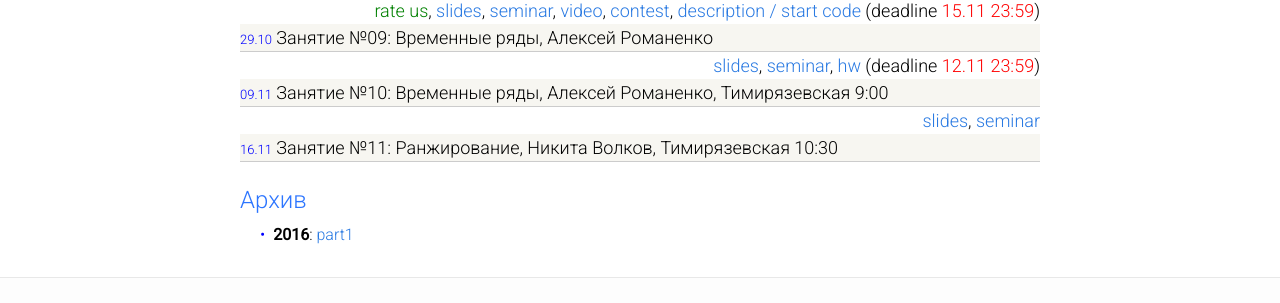
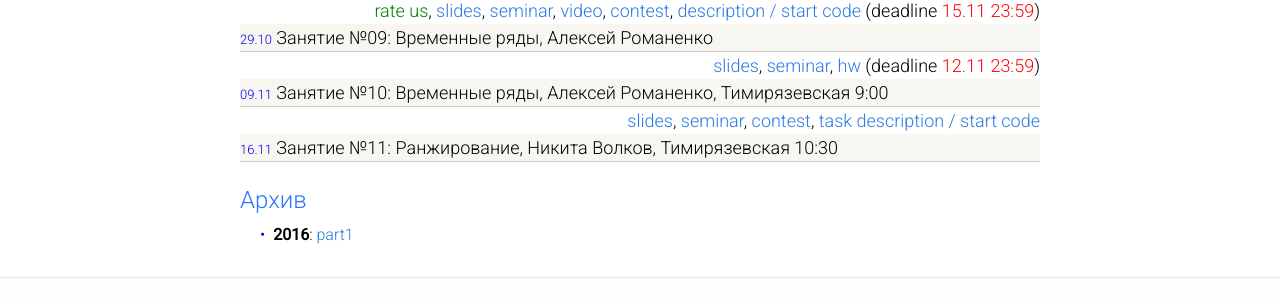
Before and after one commit to ml-mipt/old-ml-mipt.github.io, a Jekyll site: the page built from index.html, in a window 1280 px wide. Shown: the part 1584-1887 px from the top of the page. Built offline with Jekyll 4.4.1, drawn with Linux system fonts in a browser that asks for light colours.

Commit message:
np forecasting update

```diff
--- a/index.html
+++ b/index.html
@@ -142,7 +142,9 @@ layout: default
     </div>
     <div style="text-align: right">
       <a href="https://github.com/ml-mipt/ml-mipt-part2/blob/master/2016/lectures/lec10_AggregatingAlgorithm.pdf">slides</a>,
-      <a href="https://github.com/ml-mipt/ml-mipt-part2/tree/master/2016/seminars/sem09_retail_tsf_ml">seminar</a>
+      <a href="https://github.com/ml-mipt/ml-mipt-part2/tree/master/2016/seminars/sem09_retail_tsf_ml">seminar</a>,
+	  <a href="https://kaggle.com/join/miptmlautumn2016hw3">contest</a>,
+	  <a href="https://github.com/ml-mipt/ml-mipt-part2/tree/master/2016/contest/03_npforecasting/NPForecasting.ipnb">task description / start code</a>
     </div>
 
     <div class="materials-item">
```
